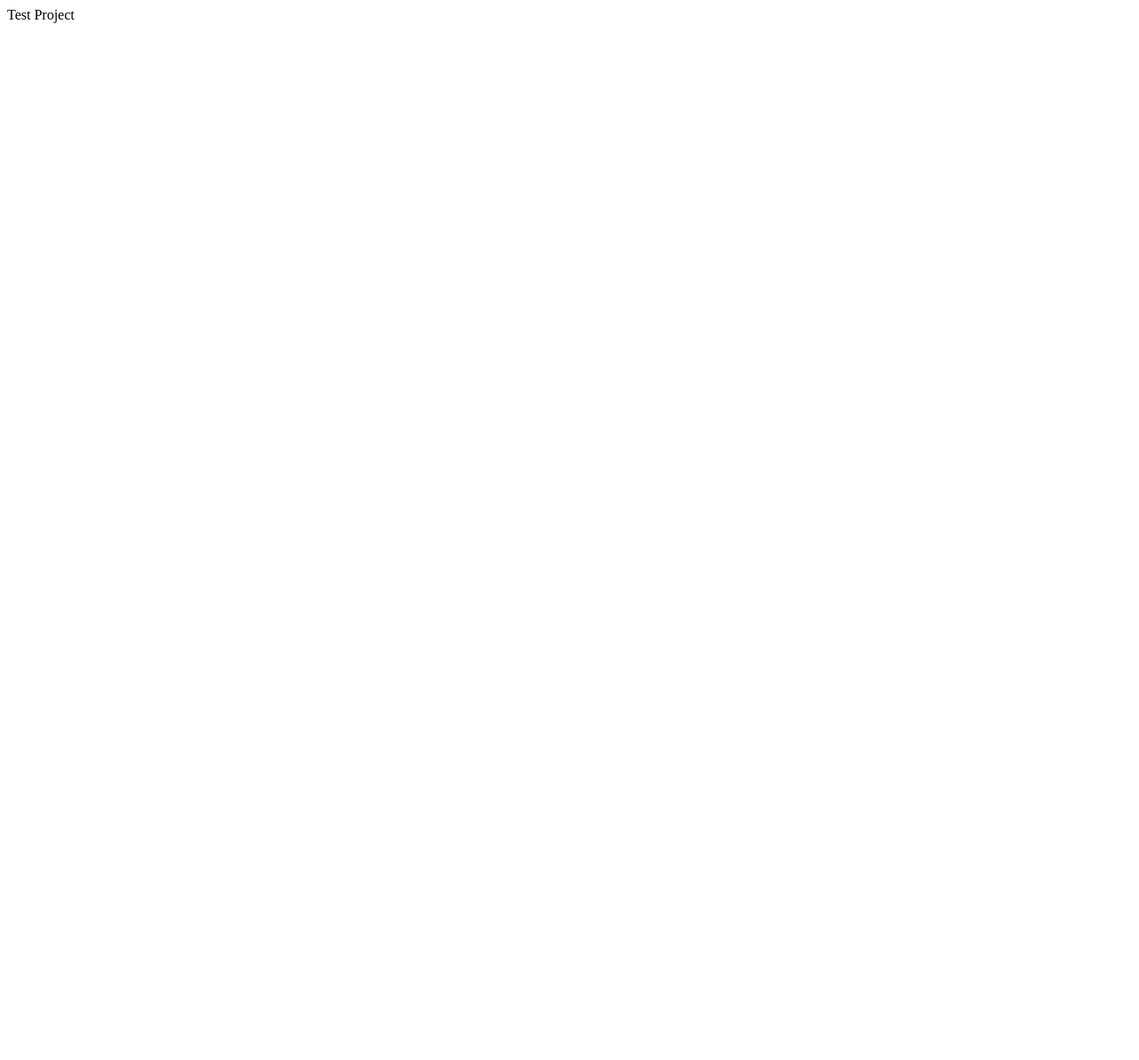
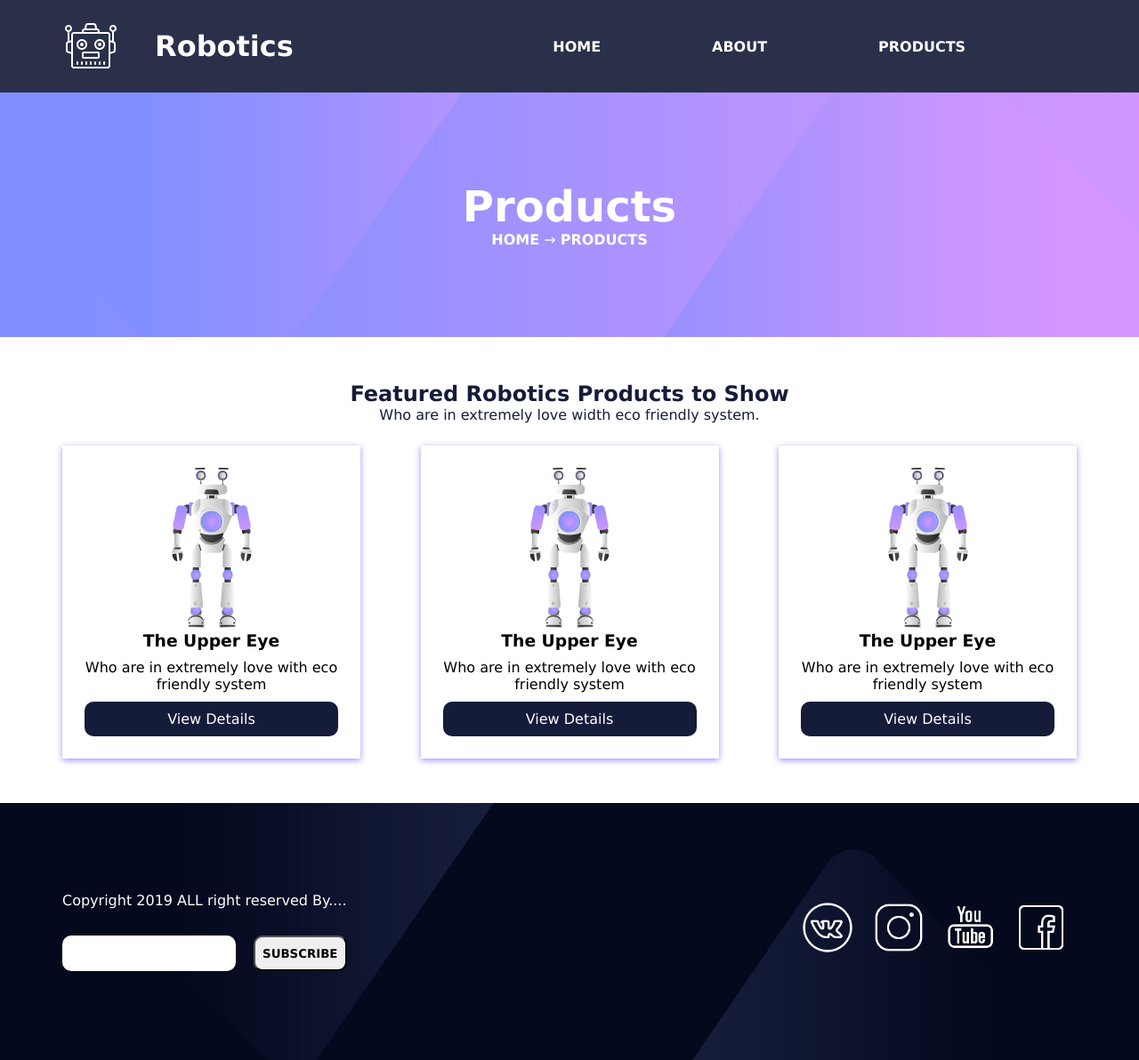
Before and after one commit to Limon4ik22813/Limon4ik22813.github.io, a plain HTML site: page index.html in a window 1280 px wide. Shown: the whole page at 89% size. Before the commit the page ends 800 px from the top, so only its background shows below. Drawn offline with Linux system fonts and the light colour scheme.

Commit message:
Add files

```diff
--- /dev/null
+++ b/flex_training.css
@@ -0,0 +1,77 @@
+/* HEADER */
+.menu{
+    display: flex;
+    flex-direction: row;
+    justify-content: space-evenly;
+}
+
+.header-row{
+    display: flex;
+    flex-direction: row;
+    align-items: center;
+}
+
+.header-logo{
+    display: flex;
+    flex-direction: row;
+    align-items: center;
+    flex-grow: 1;
+}
+
+.logo-img{
+    margin-right: 40px;
+}
+
+.header-menu{
+    flex-grow: 3;
+}
+
+/* CARDS */
+
+.cards-row{
+    display: flex;
+    flex-direction: row;
+    justify-content: space-between;
+}
+
+/* FOOTER */
+
+.footer-row{
+    display: flex;
+    flex-direction: row;
+    justify-content: space-between;
+}
+
+.social-networks{
+    display: flex;
+    justify-content: flex-end;
+}
+
+.footer-logo{
+    margin: 10px;
+    width: 60px;
+    height: 60px;
+}
+
+.footer-search{
+    display: flex;
+    justify-content: space-between;
+    margin-top:30px;
+    align-items: center;
+}
+
+.footer-search-input{
+    height: 40px;
+    flex-grow: 3;
+    margin-right: 20px;
+    border-radius: 10px;
+    border: none;
+}
+
+.footer-search-button{
+    height: 40px;
+    flex-grow: 2;
+    border-radius: 10px;
+    text-transform: uppercase;
+    font-weight: bold;
+}
--- /dev/null
+++ b/index.css
@@ -0,0 +1,109 @@
+*{
+    font-family: Verdana, Geneva, Tahoma, sans-serif;
+    margin:0;
+    padding: 0;
+}
+
+.container{
+    max-width: 1140px;
+    padding: 0 15px;
+    margin: 0 auto;
+}
+
+/* HEADER */
+
+.header{
+    width:100%;
+    color: white;
+    padding: 20px;
+    background: #151c39e8;
+	box-sizing: border-box;
+}
+
+.menu-item{
+    list-style: none;
+}
+
+.menu-link{
+    color: white;
+    text-decoration: none;
+}
+
+/* Дополнительно */
+
+.menu-link{
+    text-transform: uppercase;
+    font-weight: bold;
+}
+
+/* BANNER */
+
+.banner-section{
+    padding: 100px 0;
+    background: url(img/banner-bg.jpg);
+    background-size: cover;
+    background-position: center;
+}
+
+.banner-title{
+    font-size: 48px;
+}
+.banner-title, .banner-description{
+    text-align: center;
+    color: white;
+}
+
+/* CARDS */
+
+.cards-section{
+    padding: 50px 0px;
+}
+
+.cards-title, .cards-description{
+    color: #151c39;
+    text-align: center;
+}
+
+.card{
+    padding: 25px;
+    margin-top: 25px;
+    width: 25%;
+    background: white;
+    box-shadow: 0px 2px 7px 0px #9e90ff;
+    text-align: center;
+}
+
+.card-link{
+    text-decoration: none;
+    color: white;
+}
+
+.card-button{
+    text-align: center;
+    background: #151c39;
+    padding: 10px 70px;
+    border-radius: 10px;
+}
+
+
+.card-title, .card-text{
+    margin-bottom: 10px;
+}
+
+/* Дополнительно */
+
+.card-button{
+    cursor: pointer;
+}
+
+/* FOOTER */
+
+.footer{
+    background: url(img/footer-bg.jpg);
+    background-size: cover;
+    padding: 100px 0px;
+}
+
+.copyright{
+    color: white;
+}
--- a/index.html
+++ b/index.html
@@ -1,10 +1,142 @@
 <!DOCTYPE html>
-<html>
-  <head>
+<html lang="en">
+<head>
     <meta charset="UTF-8">
-    <title>Тест</title>
-  </head>
-  <body>
-    <hi>Test Project</hi>
-  </body>
+    <meta name="viewport" content="width=device-width, initial-scale=1.0">
+    <meta http-equiv="X-UA-Compatible" content="ie=edge">
+    <title>Robotics</title>
+    <link rel='stylesheet' href='index.css'>
+    <link rel='stylesheet' href='flex_training.css'>
+</head>
+<body>
+
+    <!--START HEADER-->
+    <header class = 'header'>
+
+        <div class = 'container'>
+            <div class = 'header-row'>
+                <!--START BLOCK LOGO-->
+                <div class = 'header-logo'>
+                    <img class = 'logo-img' src='img/logo.png'></img>
+                    <h1 class = 'logo-title'>Robotics</h1>
+                </div>
+                <!--END BLOCK LOGO-->
+
+                <!--START BLOCK MENU-->
+                <div class = 'header-menu'>
+                    <ul class = 'menu'>
+                        <li class = 'menu-item'>
+                            <a class = 'menu-link' href ='#'>Home</a>
+                        </li>
+                        <li class = 'menu-item'>
+                            <a class = 'menu-link' href ='#'>About</a>
+                        </li>
+                        <li class = 'menu-item'>
+                            <a class = 'menu-link' href ='#metka'>Products</a>
+                        </li>
+                    </ul>
+                </div>
+                <!--END BLOCK MENU-->
+            </div>
+        </div>
+
+    </header>
+    <!--END HEADER-->
+
+    <!--START MAIN-->
+    <main class = 'main'>
+        <!--START BANNER SECTION-->
+        <section class = 'banner-section'>
+            <div class = 'container'>
+                <div class = 'banner-text'>
+                    <h1 class = 'banner-title'>Products</h1>
+                    <div class = 'banner-description'>
+                        <a href = '#' class = 'menu-link'>Home</a> &#x2192 <a href = '#' class = 'menu-link'>Products</a>
+                    </div>
+                </div>
+            </div>
+        </section>
+        <!--END BANNER SECTION-->
+
+        <!--START CARDS SECTION-->
+        <section class = 'cards-section'>
+            <a name = 'metka'>
+            <div class = 'container'>
+                    <a name = 'metka'></a>
+                <div class = 'cards-text'>
+                    <h1 class = 'cards-title'>Featured Robotics Products to Show</h1>
+                    <div class = 'cards-description'>Who are in extremely love width eco friendly system.</div>
+                </div>
+
+                <div class = 'cards'>
+                    <div class = 'cards-row'>
+                        <div class = 'card'>
+
+                            <img class = 'card-img' src="img/p1.png">
+                            <div class = 'card-body'>
+                                <h3 class = 'card-title'>The Upper Eye</h3>
+                                <div class = 'card-text'>Who are in extremely love with eco friendly system</div>
+                                <div class = 'card-button'>
+                                    <a class = 'card-link' href = '#'>View Details</a>
+                                </div>
+                            </div>
+
+                        </div>
+                        <div class = 'card'>
+
+                            <img class = 'card-img' src="img/p1.png">
+                            <div class = 'card-body'>
+                                <h3 class = 'card-title'>The Upper Eye</h3>
+                                <div class = 'card-text'>Who are in extremely love with eco friendly system</div>
+                                <div class = 'card-button'>
+                                    <a class = 'card-link' href = '#'>View Details</a>
+                                </div>
+                            </div>
+
+                        </div>
+                        <div class = 'card'>
+
+                            <img class = 'card-img' src="img/p1.png">
+                            <div class = 'card-body'>
+                                <h3 class = 'card-title'>The Upper Eye</h3>
+                                <div class = 'card-text'>Who are in extremely love with eco friendly system</div>
+                                <div class = 'card-button'>
+                                    <a class = 'card-link' href = '#'>View Details</a>
+                                </div>
+                            </div>
+
+                        </div>
+                    </div>
+
+                </div>
+
+            </div>
+        </section>
+        <!--START CARDS SECTION-->
+    </main>
+    <!--END MAIN-->
+
+    <!--START FOOTER-->
+    <footer class = 'footer'>
+        <div class = 'container'>
+            <div class = 'footer-row'>
+                <div class = 'search'>
+                    <div class = 'copyright'>Copyright 2019 ALL right reserved By....</div>
+                    <div class="footer-search">
+                        <input type="text" class="footer-search-input">
+                        <button class="footer-search-button">Subscribe</button>
+                    </div>
+                </div>
+                <div class = 'social-networks'>
+                    <a href="#"><img class = 'footer-logo' src='img/vk.png'></a>
+                    <a href="#"><img class = 'footer-logo' src='img/instagram.png'></a>
+                    <a href="#"><img class = 'footer-logo' src='img/youtube.png'></a>
+                    <a href="#"><img class = 'footer-logo' src='img/facebook.png'></a>
+                </div>
+            </div>
+        </div>
+    </footer>
+    <!--END FOOTER-->
+
+</body>
 </html>
```
Also changed, not shown: img/banner-bg.jpg (added), img/facebook.png (added), img/footer-bg.jpg (added), img/instagram.png (added), img/logo.png (added), img/p1.png (added), img/vk.png (added), img/youtube.png (added).
